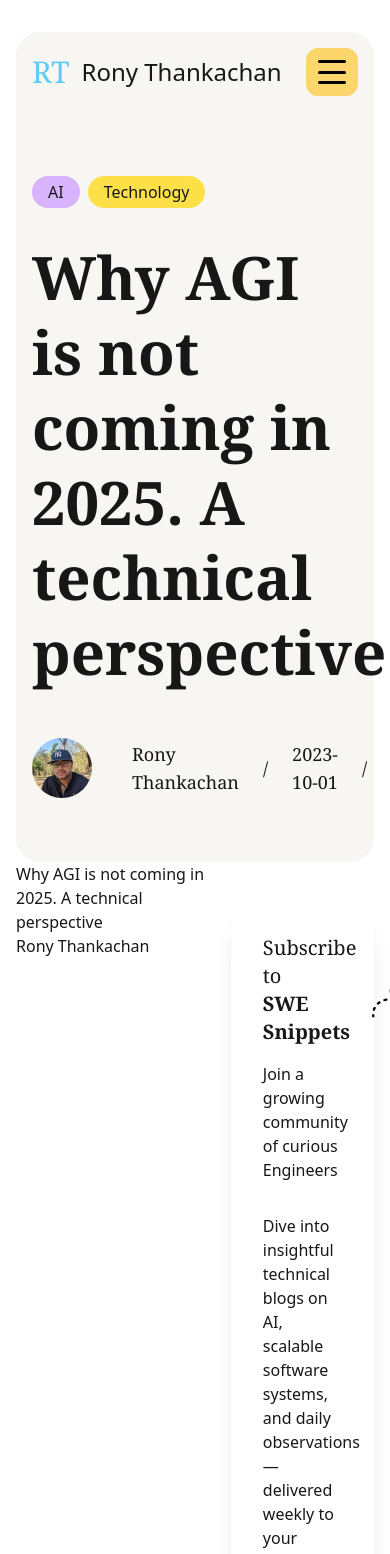
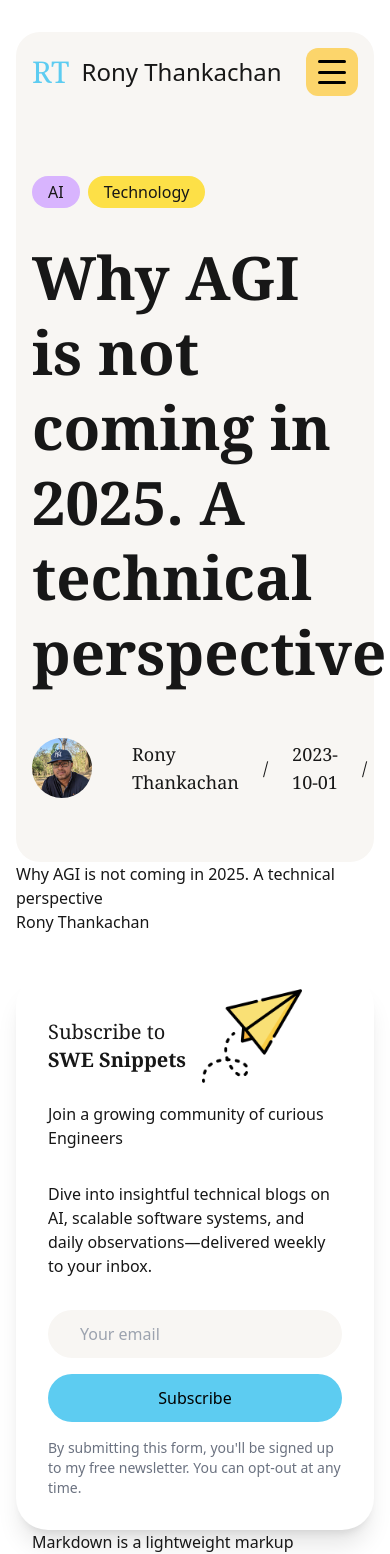
Before and after one commit to ronythankachan/ronythankachan.com, a Next.js app: page /blogs/blog1 in a window 390 px wide. Shown: the top 1554 px of the page. Built offline with nearby package versions, Linux system fonts and the light colour scheme.

Commit message:
newsletter style fixed for blogpage

```diff
--- a/app/components/BlogPost.tsx
+++ b/app/components/BlogPost.tsx
@@ -12,12 +12,12 @@ interface BlogPostProps {
 const BlogPost: React.FC<BlogPostProps> = ({ content, title, author }) => {
   return (
     <>
-      <div className="flex justify-between">
-        <div className="w-3/5">
+      <div className="flex justify-between flex-col md:flex-row">
+        <div className="md:w-3/5">
           <h1>{title}</h1>
           <p>{author}</p>
         </div>
-        <div className="w-2/5">
+        <div className="md:w-2/5">
           <NewsLetter direction="vertical" />
         </div>
       </div>
--- a/app/components/NewsLetter.tsx
+++ b/app/components/NewsLetter.tsx
@@ -43,7 +43,7 @@ const NewsLetter: React.FC<NewsLetterProps> = ({
         </div>
 
         {/* Right Section */}
-        <div className="w-full md:w-1/2">
+        <div className={`w-full ${isVertical ? "" : "md:w-1/2"}`}>
           <p className="text-base md:text-lg mb-8">
             Dive into insightful technical blogs on AI, scalable software
             systems, and daily observations—delivered weekly to your inbox.
```
